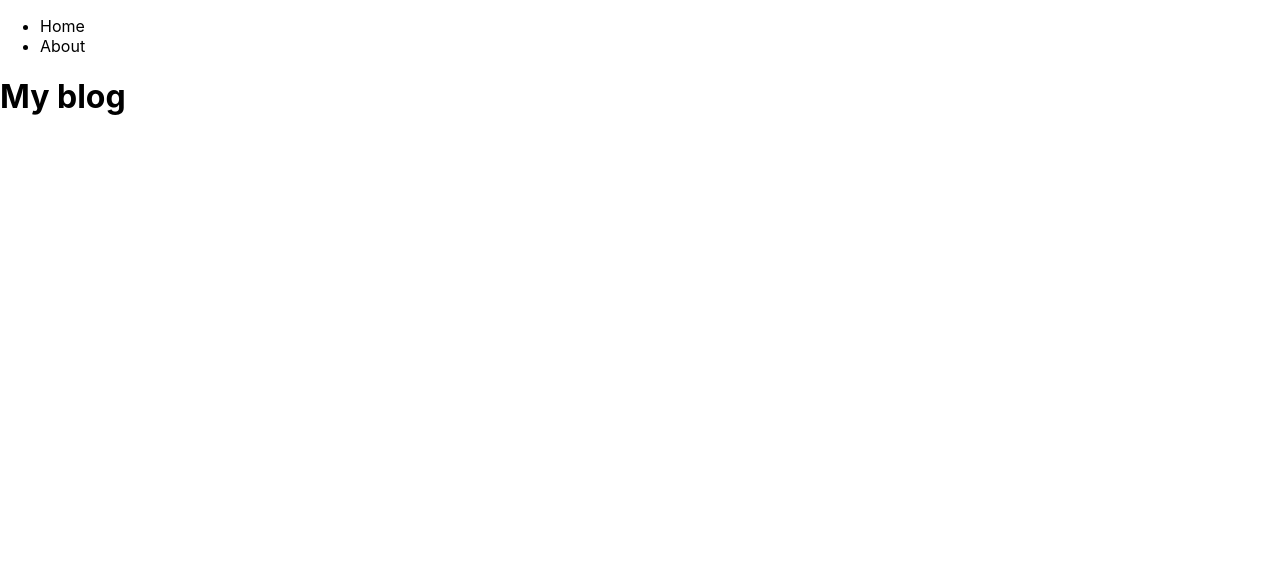
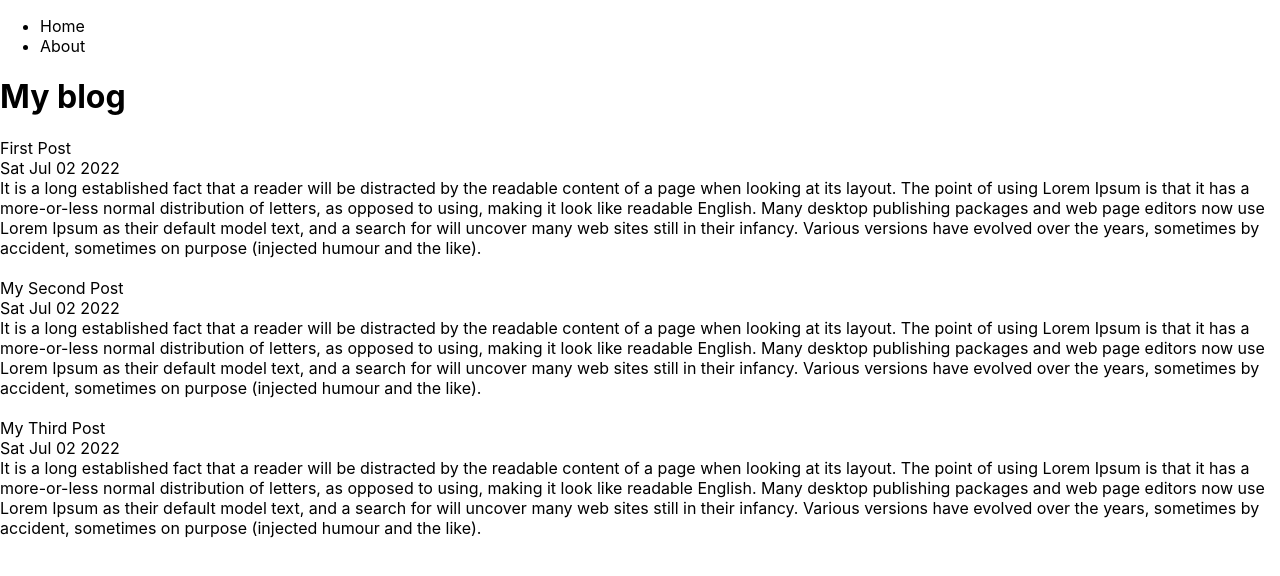
Before and after one commit to WooodHead/my-blog-1, a Next.js app: page / in a window 1280 px wide. Shown: the top 576 px of the page. Built offline with nearby package versions, Linux system fonts and the light colour scheme.

Commit message:
feat: blog struct

```diff
--- /dev/null
+++ b/lib/data.ts
@@ -0,0 +1,23 @@
+export interface Post {
+	title: string;
+	content: string;
+	date: string;
+	slug: string;
+}
+export const blogPosts: Post[] = [{
+	title: 'First Post',
+	content: 'It is a long established fact that a reader will be distracted by the readable content of a page when looking at its layout. The point of using Lorem Ipsum is that it has a more-or-less normal distribution of letters, as opposed to using, making it look like readable English. Many desktop publishing packages and web page editors now use Lorem Ipsum as their default model text, and a search for will uncover many web sites still in their infancy. Various versions have evolved over the years, sometimes by accident, sometimes on purpose (injected humour and the like).',
+	slug: 'first',
+	date: new Date().toDateString(),
+}, {
+	slug: 'second',
+	title: 'My Second Post',
+	content: 'It is a long established fact that a reader will be distracted by the readable content of a page when looking at its layout. The point of using Lorem Ipsum is that it has a more-or-less normal distribution of letters, as opposed to using, making it look like readable English. Many desktop publishing packages and web page editors now use Lorem Ipsum as their default model text, and a search for will uncover many web sites still in their infancy. Various versions have evolved over the years, sometimes by accident, sometimes on purpose (injected humour and the like).',
+	date: new Date().toDateString(),
+}, {
+	slug: 'third',
+	title: 'My Third Post',
+	content: 'It is a long established fact that a reader will be distracted by the readable content of a page when looking at its layout. The point of using Lorem Ipsum is that it has a more-or-less normal distribution of letters, as opposed to using, making it look like readable English. Many desktop publishing packages and web page editors now use Lorem Ipsum as their default model text, and a search for will uncover many web sites still in their infancy. Various versions have evolved over the years, sometimes by accident, sometimes on purpose (injected humour and the like).',
+	date: new Date().toDateString(),
+}
+];
--- a/pages/_app.tsx
+++ b/pages/_app.tsx
@@ -8,7 +8,7 @@ function MyApp({ Component, pageProps }: AppProps) {
       <nav>
         <ul>
           <li><Link href="/"><a>Home</a></Link></li>
-          <li><Link href="/"><a>About</a></Link></li>
+          <li><Link href="/about"><a>About</a></Link></li>
         </ul>
       </nav>
 
--- a/pages/index.tsx
+++ b/pages/index.tsx
@@ -1,7 +1,7 @@
 import type { NextPage } from 'next'
 import Head from 'next/head'
-import Image from 'next/image'
-import styles from '../styles/Home.module.css'
+import Link from 'next/link'
+import { blogPosts } from '../lib/data'
 
 const Home: NextPage = () => {
   return (
@@ -16,8 +16,22 @@ const Home: NextPage = () => {
         <h1>
           My blog
         </h1>
-
       </main>
+      <div>
+        {blogPosts.map(post => (
+          <div key={post.slug}>
+            <div>
+              <Link href={`blog/${post.slug}`}>
+                <a>{post.title}</a>
+              </Link>
+            </div>
+            <div>{String(post.date)}</div>
+            <div>{post.content}</div>
+            <br></br>
+          </div>
+        )
+        )}
+      </div>
 
     </div>
   )
```
Also changed, not shown: pages/blog/[slug].tsx (added, +38 -0 lines).
